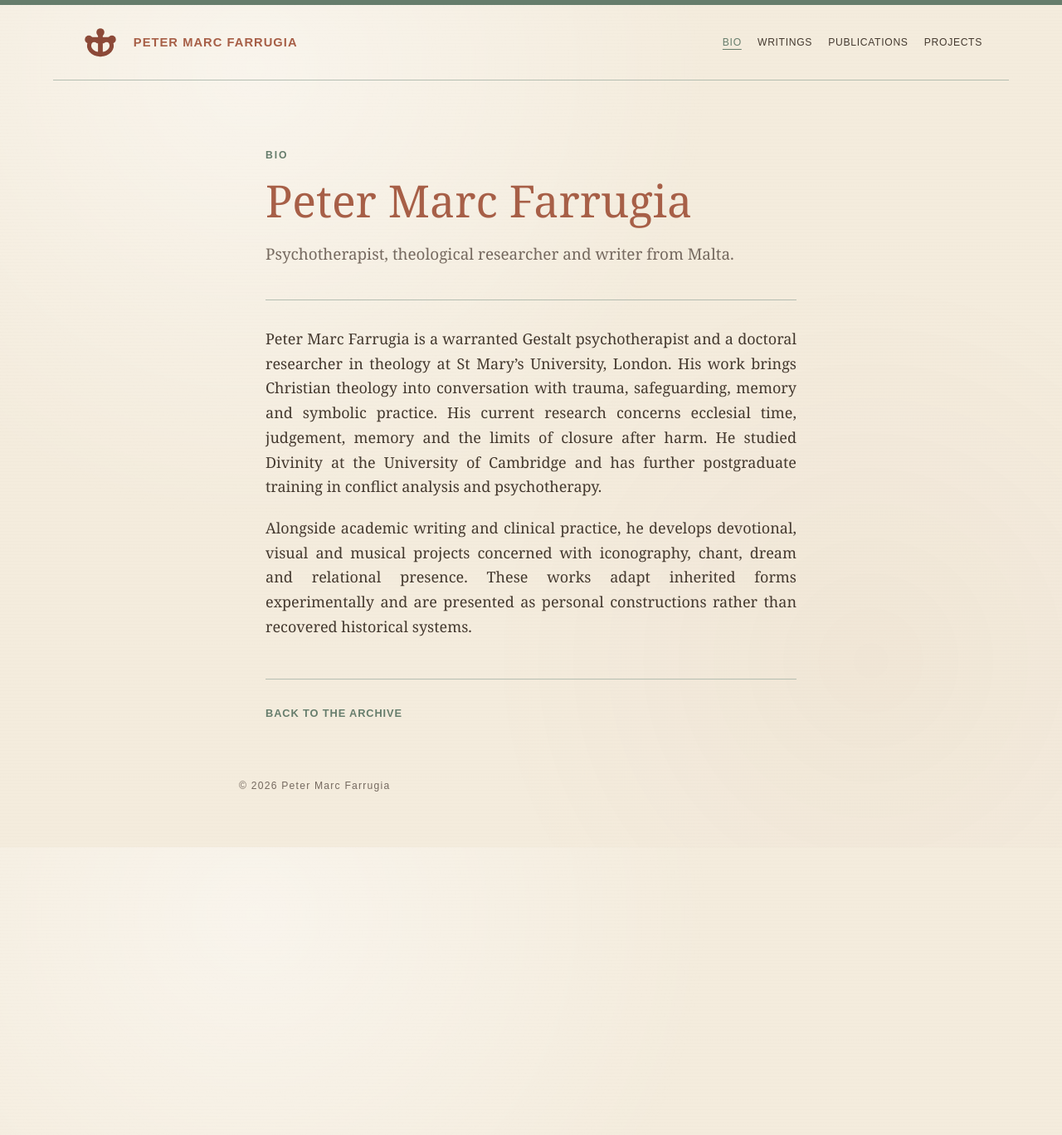
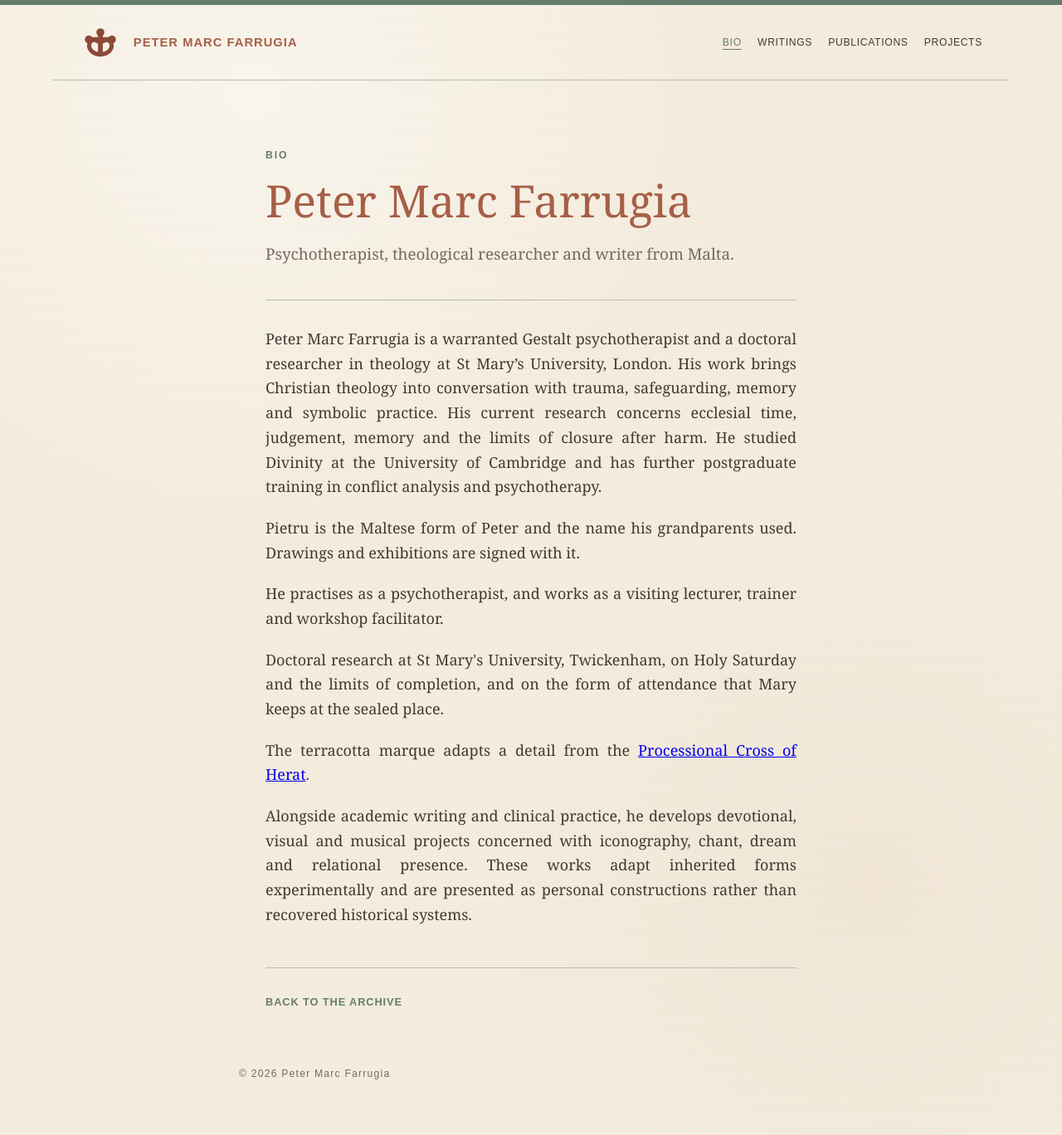
Before and after one commit to pytfarrugia-bit/pytfarrugia-bit.github.io, a Jekyll site: the page bio.html, which Jekyll copies as it is, in a window 1280 px wide. Shown: the whole page at 83% size. Built offline with Jekyll 4.4.1, drawn with Linux system fonts in a browser that asks for light colours.

Commit message:
Expand biographical copy

```diff
--- a/bio.html
+++ b/bio.html
@@ -30,6 +30,14 @@
     <article class="prose">
       <p>Peter Marc Farrugia is a warranted Gestalt psychotherapist and a doctoral researcher in theology at St Mary’s University, London. His work brings Christian theology into conversation with trauma, safeguarding, memory and symbolic practice. His current research concerns ecclesial time, judgement, memory and the limits of closure after harm. He studied Divinity at the University of Cambridge and has further postgraduate training in conflict analysis and psychotherapy.</p>
 
+      <p>Pietru is the Maltese form of Peter and the name his grandparents used. Drawings and exhibitions are signed with it.</p>
+
+      <p>He practises as a psychotherapist, and works as a visiting lecturer, trainer and workshop facilitator.</p>
+
+      <p>Doctoral research at St Mary's University, Twickenham, on Holy Saturday and the limits of completion, and on the form of attendance that Mary keeps at the sealed place.</p>
+
+      <p>The terracotta marque adapts a detail from the <a href="https://sites.uci.edu/sasanika/processional-cross-of-herat/" target="_blank" rel="noopener">Processional Cross of Herat</a>.</p>
+
       <p>Alongside academic writing and clinical practice, he develops devotional, visual and musical projects concerned with iconography, chant, dream and relational presence. These works adapt inherited forms experimentally and are presented as personal constructions rather than recovered historical systems.</p>
     </article>
 
```
